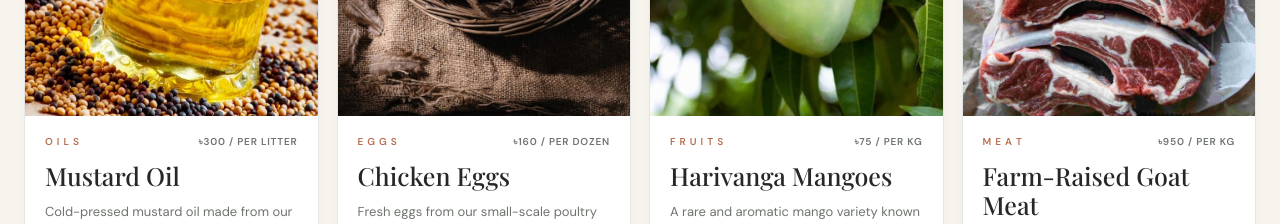
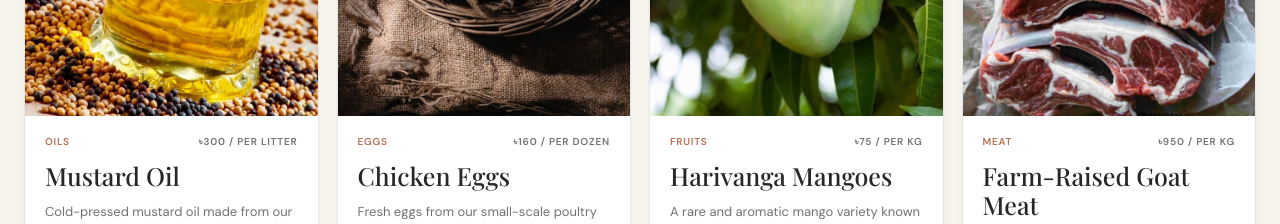
Before and after one commit to shafiqafat/mondols-farm, a React (Vite) app: page / in a window 1280 px wide. Shown: the part 3220-3444 px from the top of the page. Built offline with nearby package versions, Linux system fonts and the light colour scheme.

Commit message:
fixing data related issus

```diff
--- a/src/data/journal.js
+++ b/src/data/journal.js
@@ -4,14 +4,12 @@ import mudHouse from "../assets/image/stay/mud-house.jpg"
 import lifeAroundtheFarm from "../assets/image/hero/intro-image.jpg";
 import buildingTheFarmStepbyStep from "../assets/image/hero/invest-hero.png";
 
-
-
 const journalArticles = [
   {
     id: 1,
     slug: "starting-our-vegetable-garden",
     title: "Starting Our Vegetable Garden",
-    category: "F a r m i n g",
+    category: "Farming",
     date: "March 12, 2026",
     excerpt:
       "A look at how we're preparing the soil and starting our first seasonal vegetable garden.",
@@ -27,7 +25,7 @@ const journalArticles = [
     id: 2,
     slug: "life-around-the-farm",
     title: "Life Around the Farm",
-    category: "F a r m \u00A0 U p d a t e s",
+    category: "Farm Updates",
     date: "March 5, 2026",
     excerpt:
       "The small routines, unexpected moments, and everyday work that make up life on the farm.",
@@ -43,7 +41,7 @@ const journalArticles = [
     id: 3,
     slug: "why-we-chose-a-mud-house",
     title: "Why We Chose a Mud House",
-    category: "H o m e s t a y",
+    category: "Homestay",
     date: "February 24, 2026",
     excerpt:
       "The story behind creating a traditional mud house for guests visiting the farm.",
@@ -59,7 +57,7 @@ const journalArticles = [
     id: 4,
     slug: "growing-with-the-seasons",
     title: "Growing With the Seasons",
-    category: "S u s t a i n a b i l i t y",
+    category: "Sustainability",
     date: "February 15, 2026",
     excerpt:
       "Why seasonal farming is at the heart of how we're developing Mondol's Farm.",
@@ -75,7 +73,7 @@ const journalArticles = [
     id: 5,
     slug: "from-farm-to-table",
     title: "From Farm to Table",
-    category: "F o o d",
+    category: "Food",
     date: "February 8, 2026",
     excerpt:
       "Exploring the connection between what we grow and what eventually reaches the table.",
@@ -92,7 +90,7 @@ const journalArticles = [
     id: 6,
     slug: "building-the-farm-step-by-step",
     title: "Building the Farm Step by Step",
-    category: "F a r m \u00A0 U p d a t e s",
+    category: "Farm Updates",
     date: "January 30, 2026",
     excerpt:
       "We're starting small, learning as we go, and building the farm one project at a time.",
--- a/src/data/products.js
+++ b/src/data/products.js
@@ -9,7 +9,7 @@ const products = [
     id: 1,
     slug: "mustard-oil",
     name: "Mustard Oil",
-    category: "O i l s",
+    category: "Oils",
     description:
       "Cold-pressed mustard oil made from our farm-grown mustard seeds, known for its pungent flavor and distinctive character.",
     price: "৳300",
@@ -40,7 +40,7 @@ const products = [
     id: 2,
     slug: "chicken-eggs",
     name: "Chicken Eggs",
-    category: "E g g s",
+    category: "Eggs",
     description:
       "Fresh eggs from our small-scale poultry project, collected regularly to ensure quality and freshness.",
     price: "৳160",
@@ -71,7 +71,7 @@ const products = [
     id: 3,
     slug: "harivanga-mangoes",
     name: "Harivanga Mangoes",
-    category: "F r u i t s",
+    category: "Fruits",
     description:
       "A rare and aromatic mango variety known for its unique flavor and fragrance, grown seasonally on our farm.",
     price: "৳75",
@@ -102,7 +102,7 @@ const products = [
     id: 4,
     slug: "farm-raised-goat-meat",
     name: "Farm-Raised Goat Meat",
-    category: "M e a t",
+    category: "Meat",
     description:
       "Fresh goat meat from our small-scale goat rearing project, raised with care and attention to quality.",
     price: "৳950",
@@ -133,7 +133,7 @@ const products = [
     id: 5,
     slug: "quail-meat",
     name: "Quail Meat",
-    category: "M e a t",
+    category: "Meat",
     description:
       "Fresh quail meat from our small-scale quail farming project, known for its tenderness and flavor.",
     price: "৳450",
@@ -164,7 +164,7 @@ const products = [
     id: 6,
     slug: "quail-eggs",
     name: "Quail Eggs",
-    category: "E g g s",
+    category: "Eggs",
     description:
       "Fresh quail eggs from our small-scale quail farming project, known for their delicate flavor and nutritional value.",
     price: "৳40",
```
